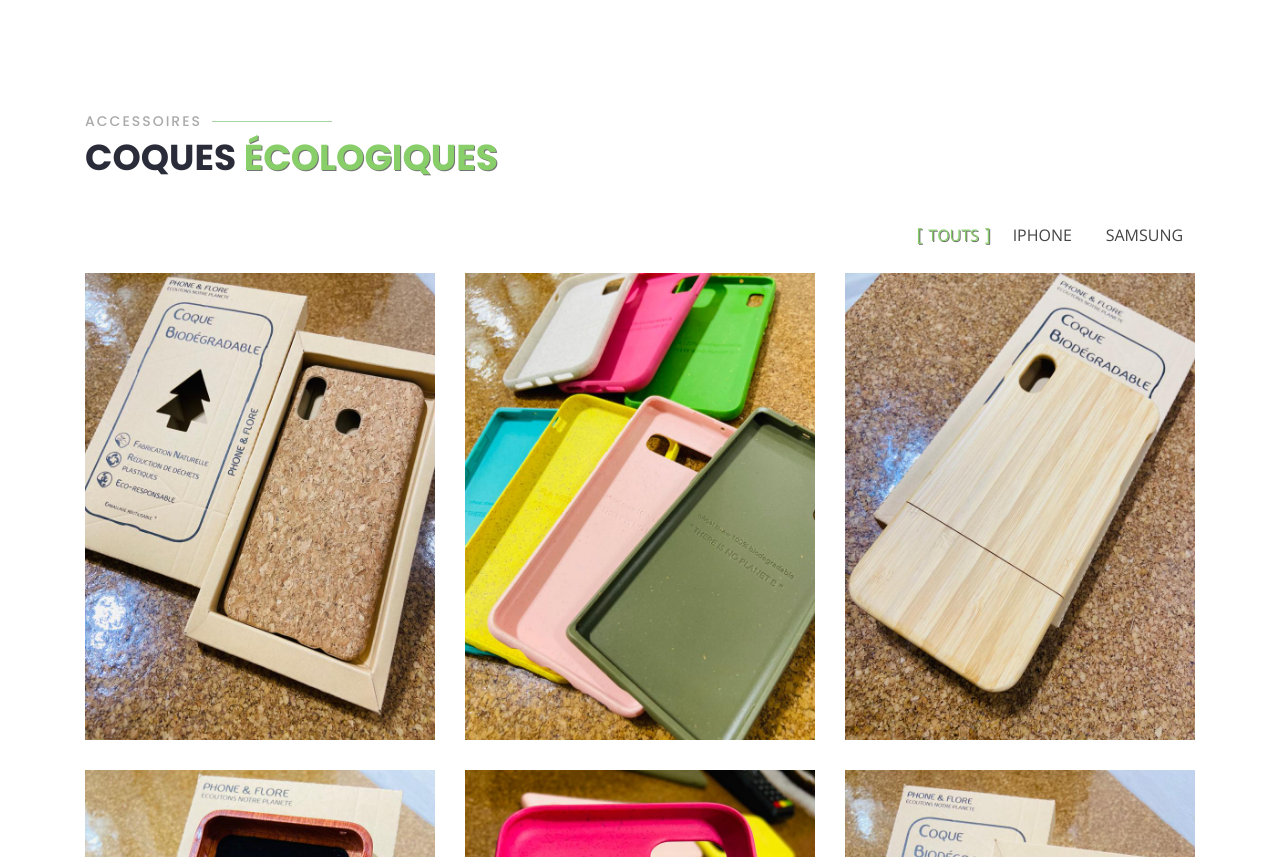
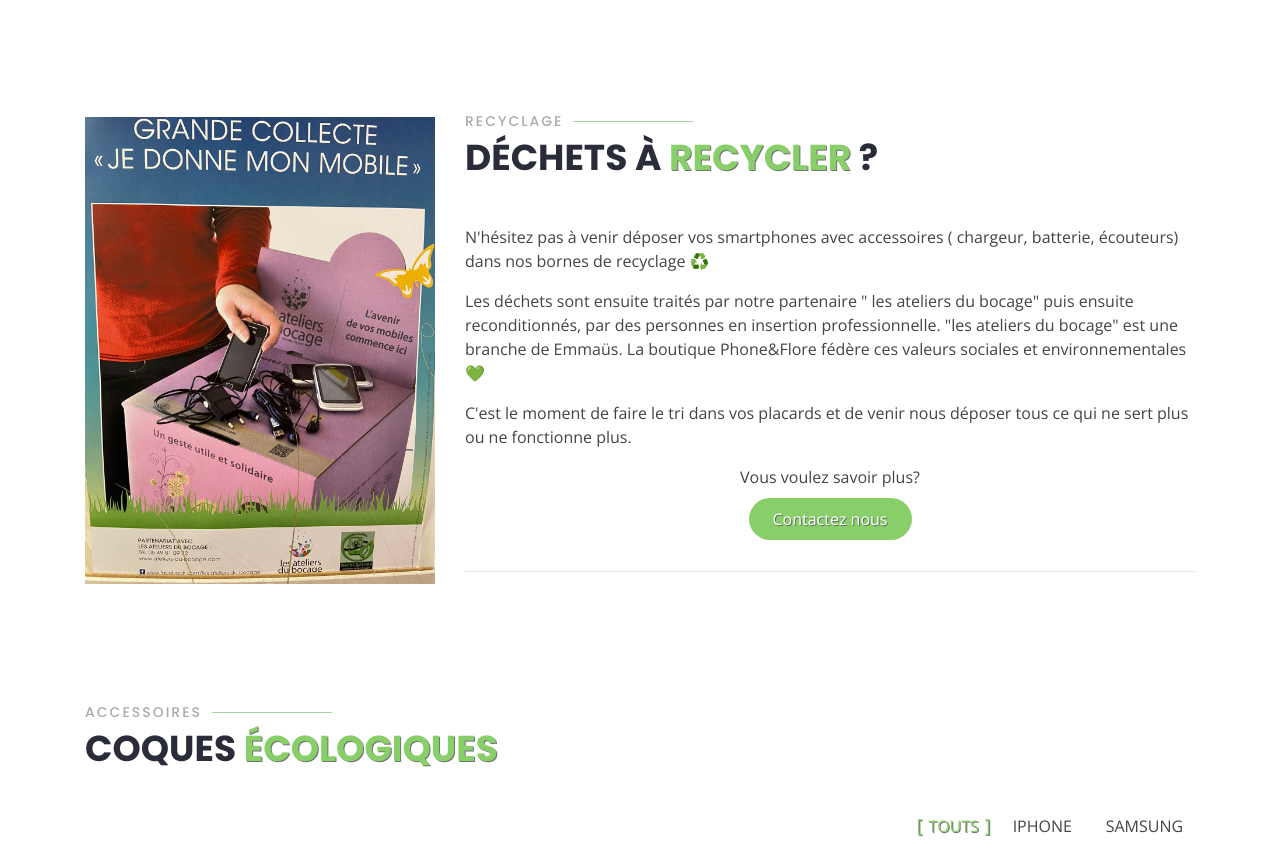
Before and after one commit to Ya27cine/phone-app, a plain HTML site: page index.html in a window 1280 px wide. Shown: the part 4978-5835 px from the top of the page. Drawn offline with nearby package versions, Linux system fonts and the light colour scheme; some packages are replaced by stand-ins of ours.

Commit message:
+ ajout section recyclage

```diff
--- a/index.html
+++ b/index.html
@@ -691,7 +691,6 @@
               <i class="icofont-eco-energy second-color-text medium-icon"> </i>Nous vous proposons notre service de reconditionnement avec des pièces d'origine!
             </p>
             <br>
-            <br>
             <hr/>
           </div>
 
@@ -706,9 +705,46 @@
             <br>
           </div>
         </div>
+      </div>
+    </section><!-- End Section reconditionnement -->
+
+    <!-- ======= Section recyclage ======= -->
+    <section id="recyclage" class="services">
+      <div class="container">
+        <div class="row">
+          <div class="col-lg-4 order-2 order-lg-1 text-center">
+            <img src="assets/img/recyclage/recyclage1.jpg" alt="" class="img-fluid">
+            <br>
+          </div>
+          <div class="col-lg-8 order-1 order-lg-2 mt-3 mt-lg-0">
+            <div class="section-title" data-aos="zoom-out">
+              <h2>Recyclage</h2>
+              <p>Déchets à <span class="second-color-text"> recycler </span> ?</p>
+            </div>
+            <p>
+              N'hésitez pas à venir déposer vos smartphones avec accessoires ( chargeur, batterie, écouteurs) dans nos bornes de recyclage  ♻️
+            </p>
+            <p>
+              Les déchets sont ensuite traités par notre partenaire " les ateliers du bocage" puis ensuite reconditionnés, par des personnes en insertion professionnelle.
+              "les ateliers du bocage" est une branche de Emmaüs. La boutique Phone&Flore fédère ces valeurs sociales et environnementales 💚
+            </p>
+            <p>
+              C'est le moment de faire le tri dans vos placards et de venir nous déposer tous ce qui ne sert plus ou ne fonctionne plus.
+            </p>
+            <div class=" text-center">
+              <p>
+                Vous voulez savoir plus?
+              </p>
+              <a class="btn-colored align-middle" href="#info-contact">Contactez nous</a>
+            </div>
+            <br>
+            <hr/>
+          </div>
+
+        </div>
 
       </div>
-    </section><!-- End Section reconditionnement -->
+    </section><!-- End Section recyclage -->
 
     <!-- ======= Portfolio Section ======= -->
     <section id="portfolio" class="portfolio">
```
Also changed, not shown: assets/img/recyclage/recyclage1.jpg (added), assets/img/recyclage/recyclage2.jpg (added).
